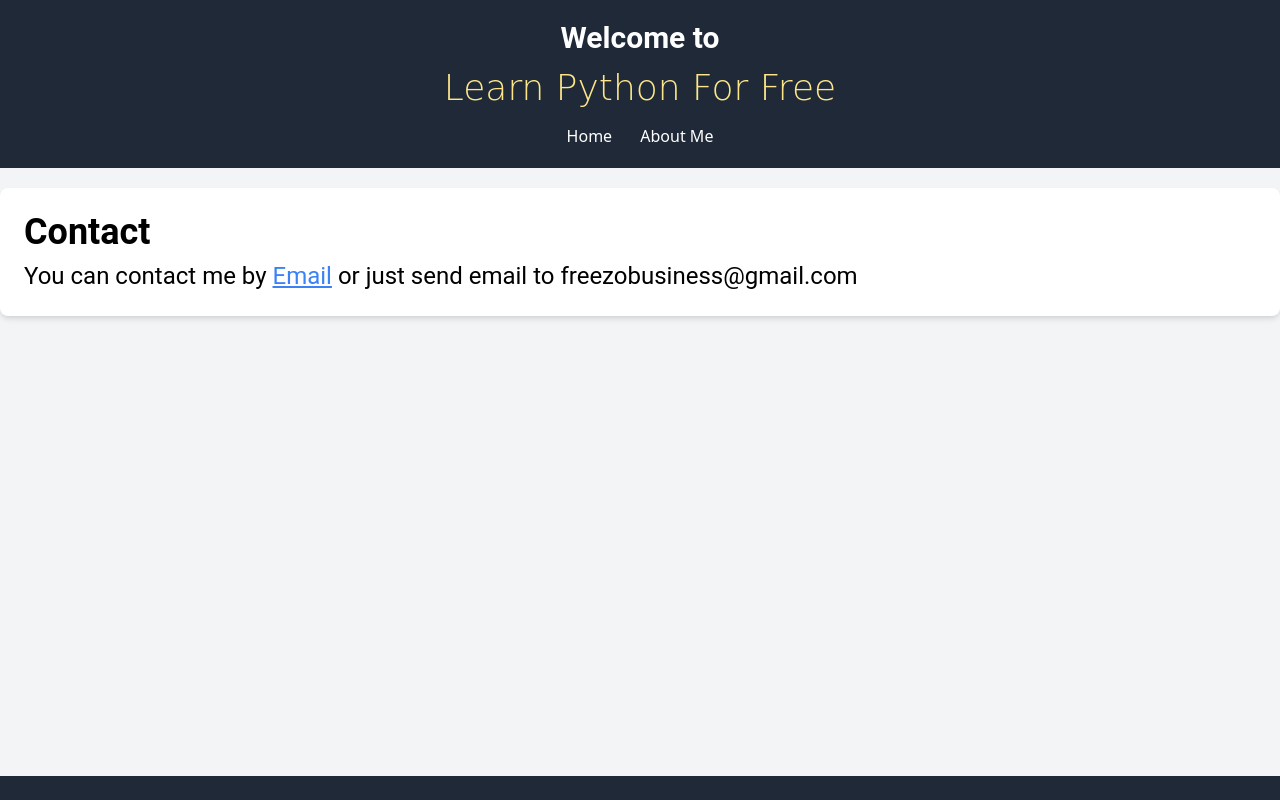
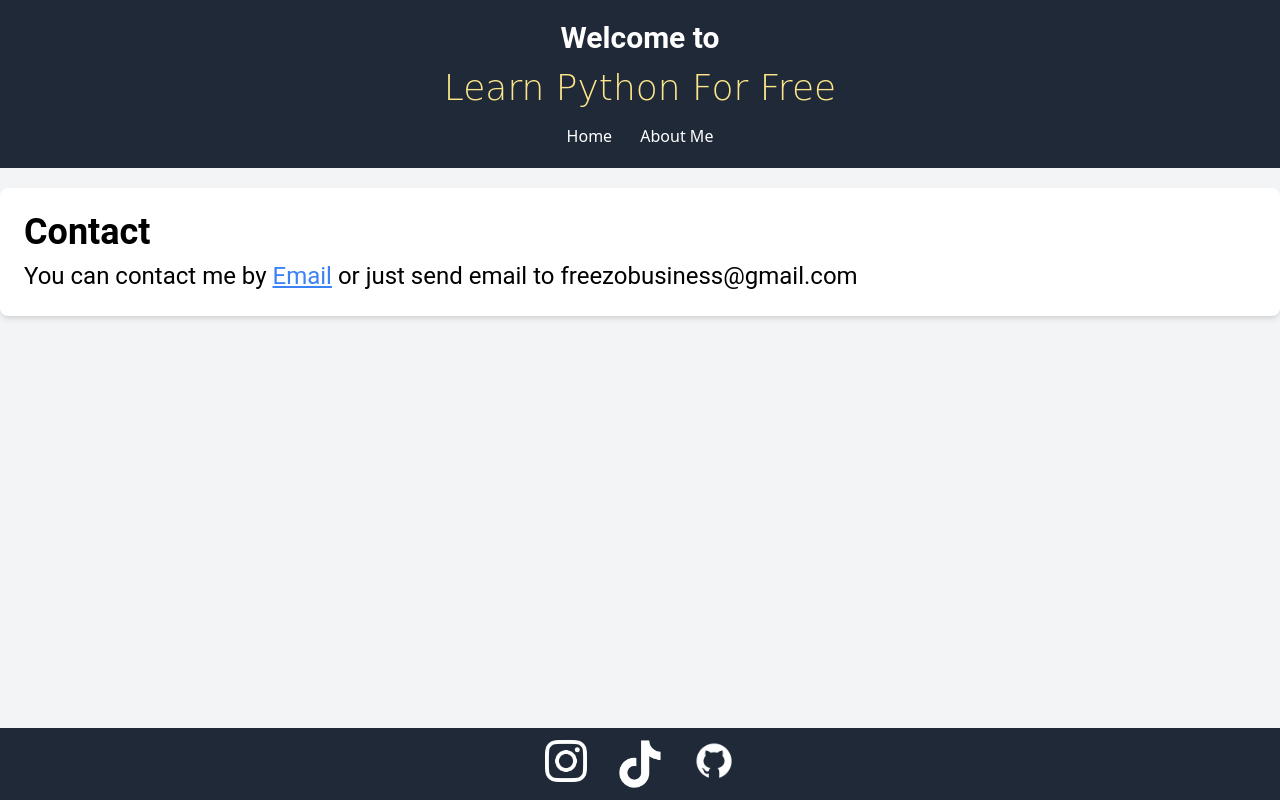
Before and after one commit to LearnPythonForFree/main, a plain HTML site: page contact.html in a window 1280 px wide. Drawn offline with nearby package versions, Linux system fonts and the light colour scheme; a web font is replaced by a local one.

Commit message:
Update contact.html

```diff
--- a/contact.html
+++ b/contact.html
@@ -21,10 +21,10 @@
 
     <!-- favicon -->
 
-    <link rel="icon" type="image/png" href="favicon-48x48.png" sizes="48x48" />
-    <link rel="icon" type="image/svg+xml" href="favicon.svg" />
-    <link rel="shortcut icon" href="favicon.ico" />
-    <link rel="apple-touch-icon" sizes="180x180" href="apple-touch-icon.png" />
+    <link rel="icon" type="image/png" href="Images/favicon-48x48.png" sizes="48x48" />
+    <link rel="icon" type="image/svg+xml" href="Images/favicon.svg" />
+    <link rel="shortcut icon" href="Images/favicon.ico" />
+    <link rel="apple-touch-icon" sizes="180x180" href="Images/apple-touch-icon.png" />
     <meta name="apple-mobile-web-app-title" content="LearnPython" />
     <link rel="manifest" href="site.webmanifest" />
     <style>
@@ -64,9 +64,9 @@
     </main>
 
     <footer class="bg-gray-800 text-white flex mt-10 justify-center">
-        <a href="https://www.instagram.com/learnpythonforfree/"><img src="insta.png" alt="" width="50px" class="px-1 m-3"></a>
-        <a href="https://www.tiktok.com/@learnpythonforfre.e"><img src="TikTok.png" alt="" width="50px" class="px-1 m-3"></a>
-        <a href="https://github.com/LearnPythonForFree/LearnPython"><img src="github.png" alt="" width="50px" class="px-1 m-3"></a>
+        <a href="https://www.instagram.com/learnpythonforfree/"><img src="Images/insta.png" alt="" width="50px" class="px-1 m-3"></a>
+        <a href="https://www.tiktok.com/@learnpythonforfre.e"><img src="Images/TikTok.png" alt="" width="50px" class="px-1 m-3"></a>
+        <a href="https://github.com/LearnPythonForFree/LearnPython"><img src="Images/github.png" alt="" width="50px" class="px-1 m-3"></a>
     </footer>
 
 </body>
```
